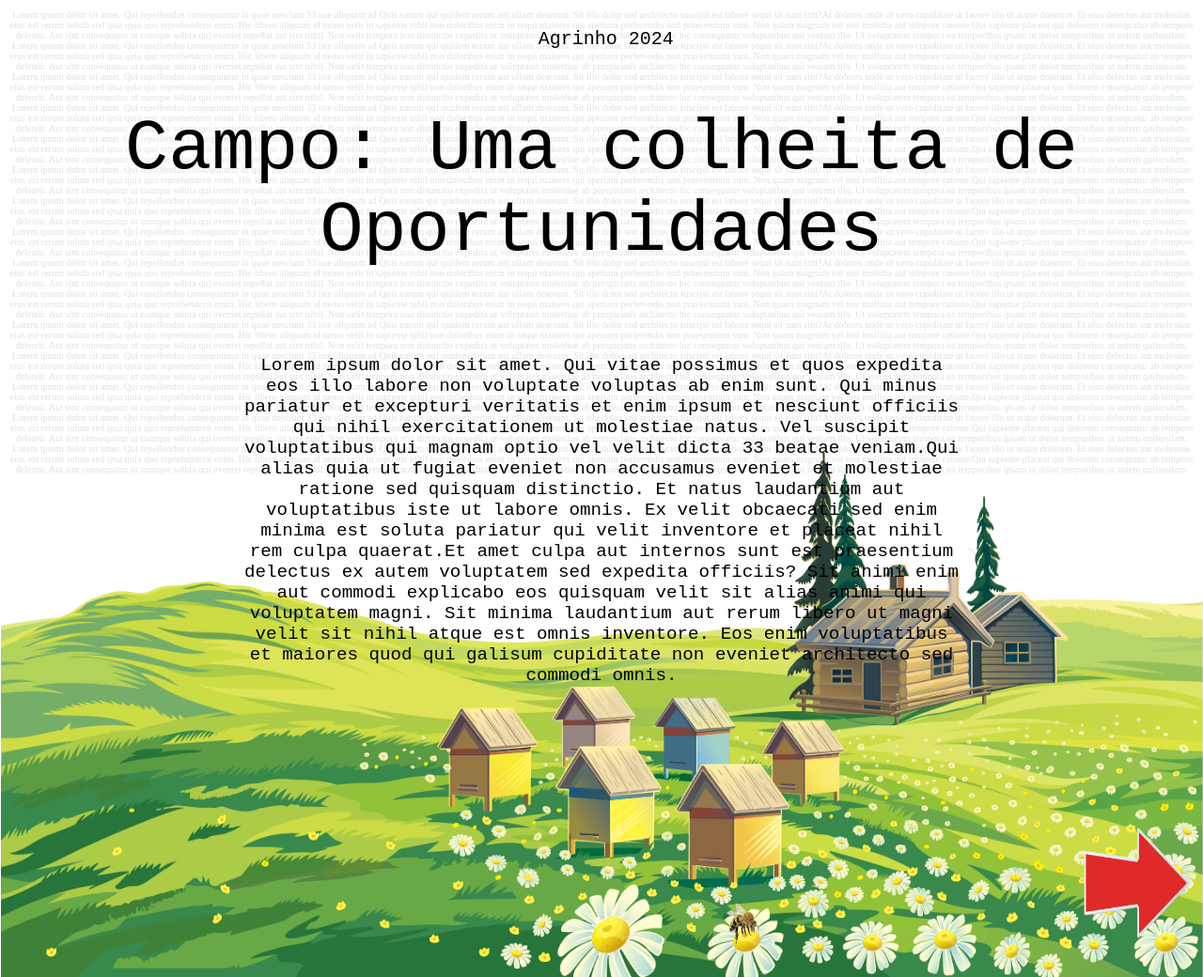
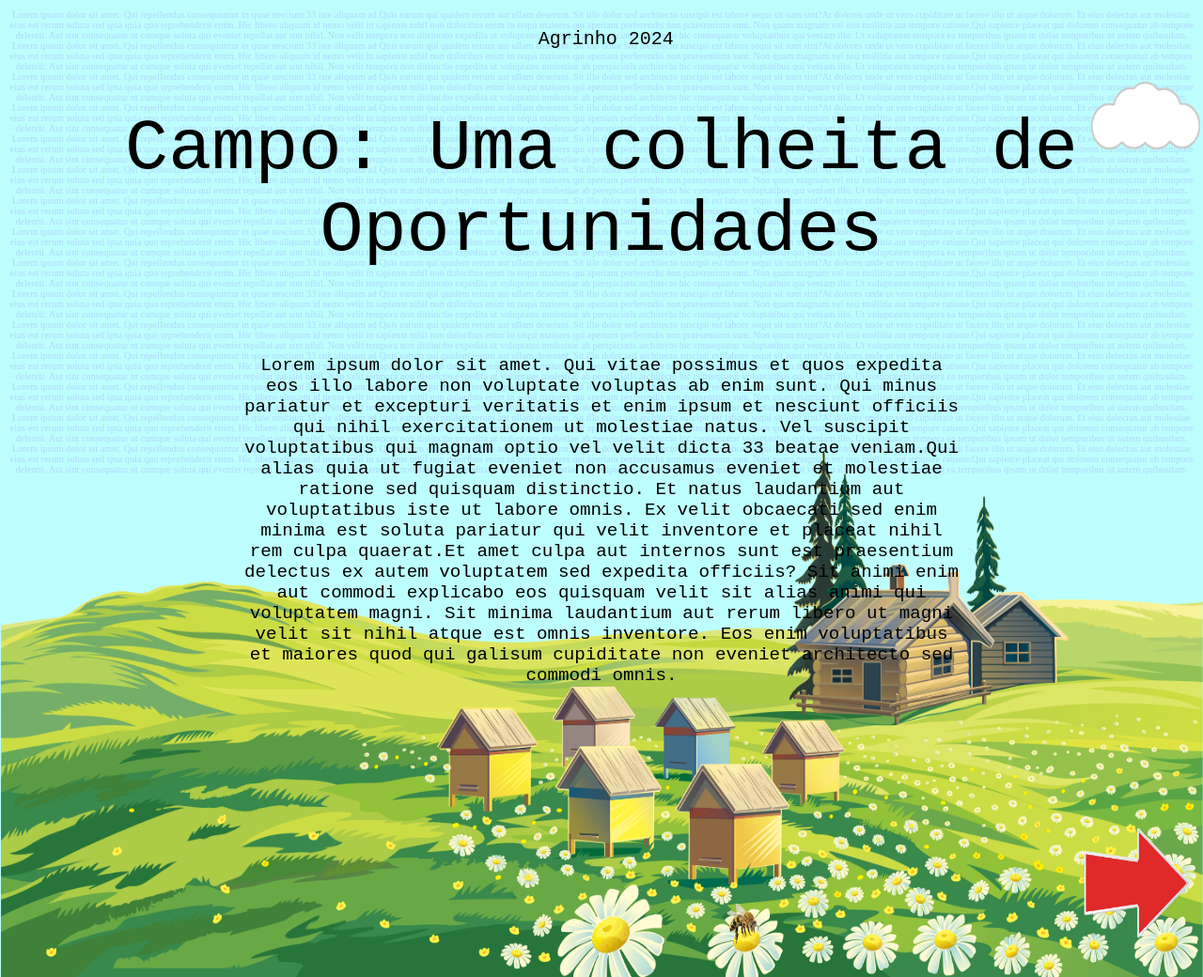
Before and after one commit to Matheus-Hideki/AGRINHO2, a plain HTML site: page index.html in a window 1280 px wide. Shown: the whole page at 94% size. Drawn offline with Linux system fonts and the light colour scheme.

Commit message:
outrosaowdajji

```diff
--- a/index.html
+++ b/index.html
@@ -7,13 +7,13 @@
     <link rel="stylesheet" href="style.css">
     <script src="script.js"></script>
   </head>
-  <body onload="autoIndent()">
+  <body onload="start()">
     <p class="body1">Agrinho 2024</p>
     <div id = "0">
       <p class="Fonte-Título" style="position: absolute;">Campo: Uma colheita de Oportunidades</p>
       <img src="plano.png" class="plano"></img>
       <img src="proceed.png" style="position: absolute;width: 9%;height: 15%;left: 90%;top: 110%;" onclick="Proceed()"></img>
-
+      <img id="cloud" src="Cloud_2.png" style="position: absolute;width: 9%;height: 9%;left: 90%;top: 15%;" ></img>
 
       <p class="body2">Lorem ipsum dolor sit amet. Qui vitae possimus et quos expedita eos illo labore non voluptate voluptas ab enim sunt. Qui minus pariatur et excepturi veritatis et enim ipsum et nesciunt officiis qui nihil exercitationem ut molestiae natus. Vel suscipit voluptatibus qui magnam optio vel velit dicta 33 beatae veniam.Qui alias quia ut fugiat eveniet non accusamus eveniet et molestiae ratione sed quisquam distinctio. Et natus laudantium aut voluptatibus iste ut labore omnis. Ex velit obcaecati sed enim minima est soluta pariatur qui velit inventore et placeat nihil rem culpa quaerat.Et amet culpa aut internos sunt est praesentium delectus ex autem voluptatem sed expedita officiis? Sit animi enim aut commodi explicabo eos quisquam velit sit alias animi qui voluptatem magni. Sit minima laudantium aut rerum libero ut magni velit sit nihil atque est omnis inventore. Eos enim voluptatibus et maiores quod qui galisum cupiditate non eveniet architecto sed commodi omnis.</p>
 
--- a/script.js
+++ b/script.js
@@ -9,3 +9,21 @@ function Proceed()
     //element1.setAttribute("hidden", "hidden");
     //element3.removeAttribute("hidden");
 }
+function start()
+{
+    setInterval(clouLoop,60);
+}
+let additiveCloudX = 0.0;
+let additiveCloudY = 0.0;
+function clouLoop()
+{
+    let cloud = document.getElementById("cloud");
+    additiveCloudX+= 0.1;
+    let additiveX = (Math.sin(additiveCloudX)+10);
+    cloud.style.top = additiveX + "%";
+
+
+    additiveCloudY+= 0.01;
+    let additiveY = (Math.sin(additiveCloudY)+90);
+    cloud.style.left = additiveY + "%";
+}
--- a/style.css
+++ b/style.css
@@ -24,7 +24,7 @@ body{
   text-align: center;
   animation-name: appear_g;
   animation-duration: 3s;
-
+  background-color: #bdfeff;
 }
 .body1{
   font-family :'Courier New', Courier, monospace;
@@ -48,7 +48,7 @@ body{
 .body_style1{
 max-width: 130vw;
 font-size: 0.8vw;
-color: rgb(220, 226, 231);
+color: rgb(174, 217, 252);
 -webkit-user-select: none;
 -khtml-user-select: none;
 -moz-user-select: none;
```
Also changed, not shown: Cloud_2.png (added).
